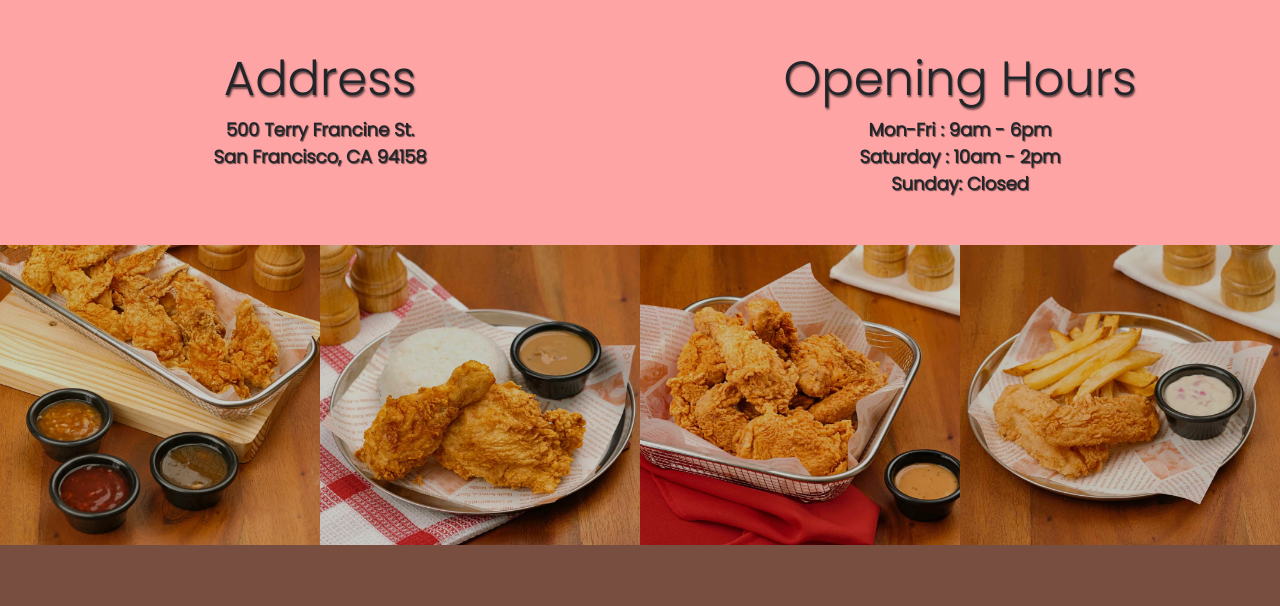
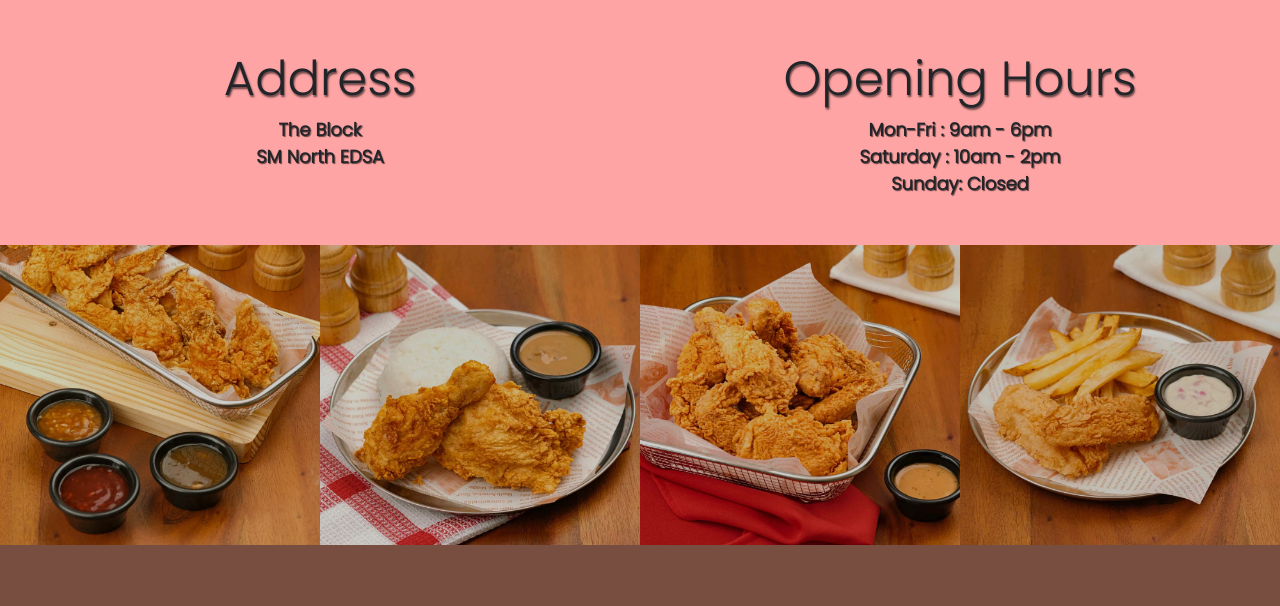
Before and after one commit to jlarellano02/mini-project-2, a website: page index.html in a window 1280 px wide. Shown: the part 2929-3535 px from the top of the page. Drawn offline with nearby package versions, Linux system fonts and the light colour scheme; a web font is replaced by a local one.

Commit message:
change address

```diff
--- a/index.html
+++ b/index.html
@@ -280,8 +280,8 @@
         </div>
         <div class="col-lg-6 text-center">
           <h1 class="display-5">Address</h1>
-          <p class="m-0">500 Terry Francine St.</p>
-          <p class="m-0">San Francisco, CA 94158</p>
+          <p class="m-0">The Block</p>
+          <p class="m-0">SM North EDSA</p>
         </div>
         <div class="col-lg-6 text-center">
           <h1 class="display-5">Opening Hours</h1>
```
